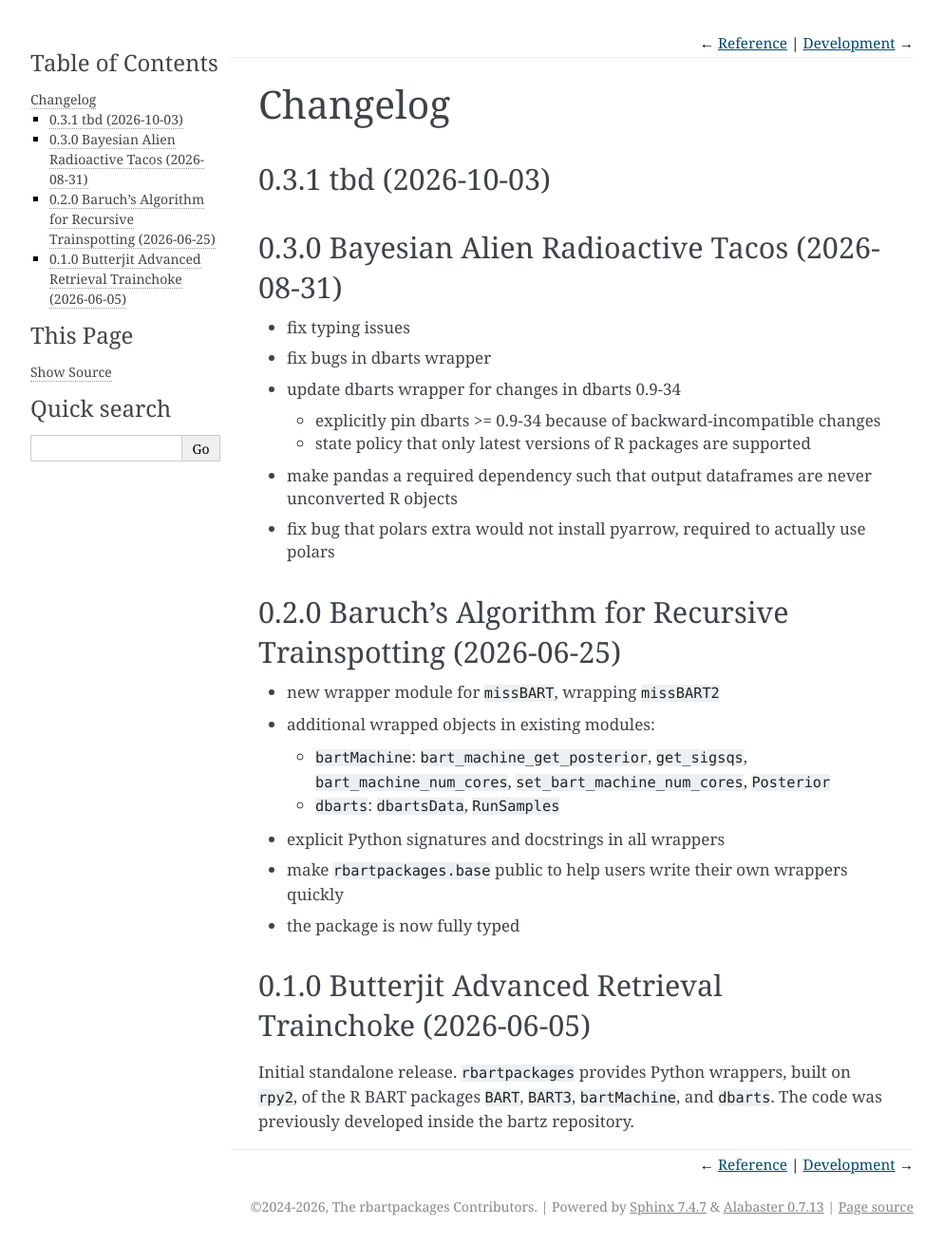
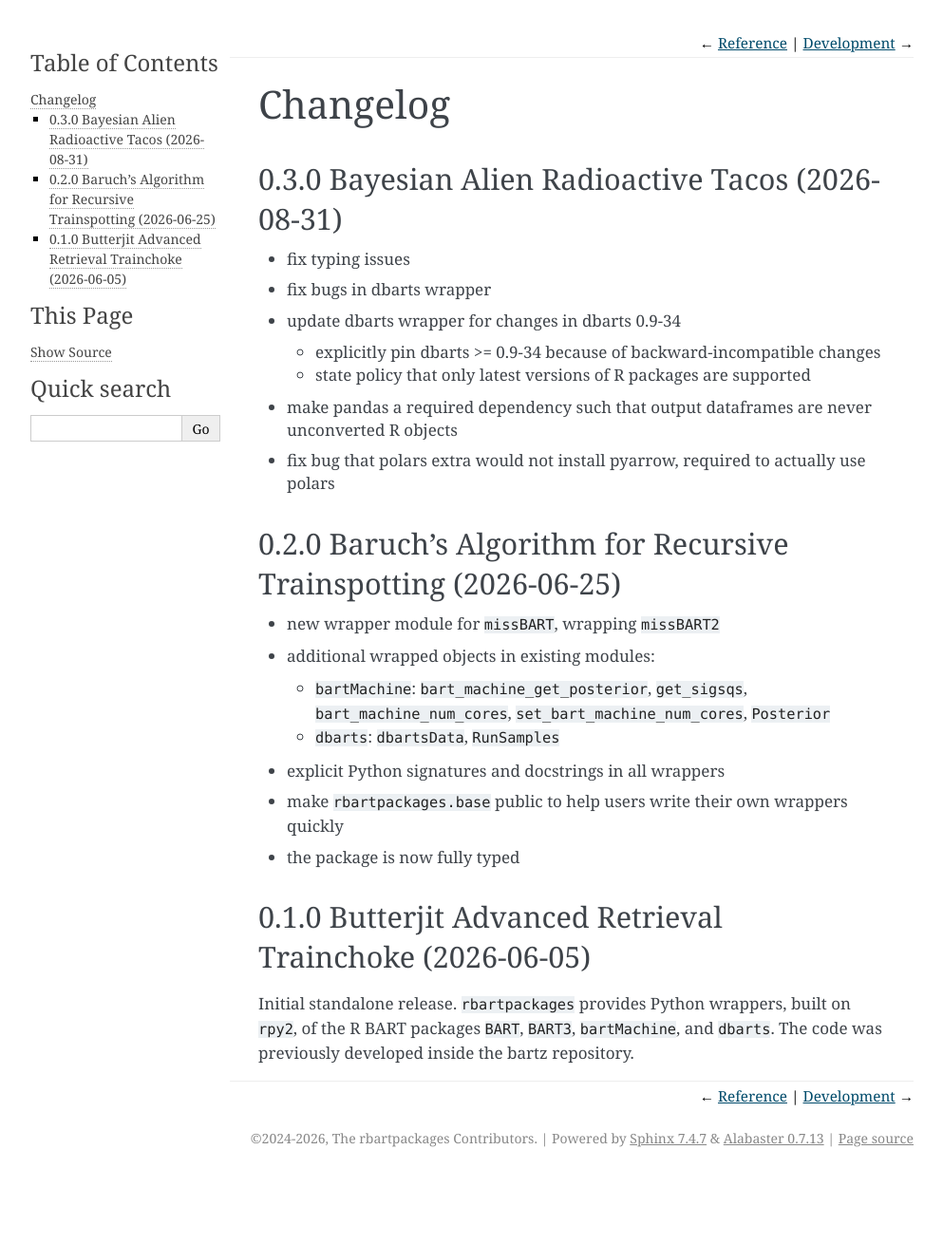
Before and after one commit to bartz-org/rbartpackages, a Sphinx documentation site: the page built from docs/changelog.md, in a window 1280 px wide and 1310 px high. Shown: the whole window at 95% size, without its empty margins (148-1141 px from the left). Built offline with Sphinx 7.4.7, drawn with Linux system fonts in a browser that asks for light colours; the version number could not be read and is left out.

Commit message:
docs: remove dummy changelog entry
The dependency bump required no fixes in the package, so I am not going
to make a release.

```diff
--- a/docs/changelog.md
+++ b/docs/changelog.md
@@ -31,9 +31,6 @@ SOFTWARE.
 # Changelog
 
 
-## 0.3.1 tbd (2026-10-03)
-
-
 ## 0.3.0 Bayesian Alien Radioactive Tacos (2026-08-31)
 
 - fix typing issues
```
